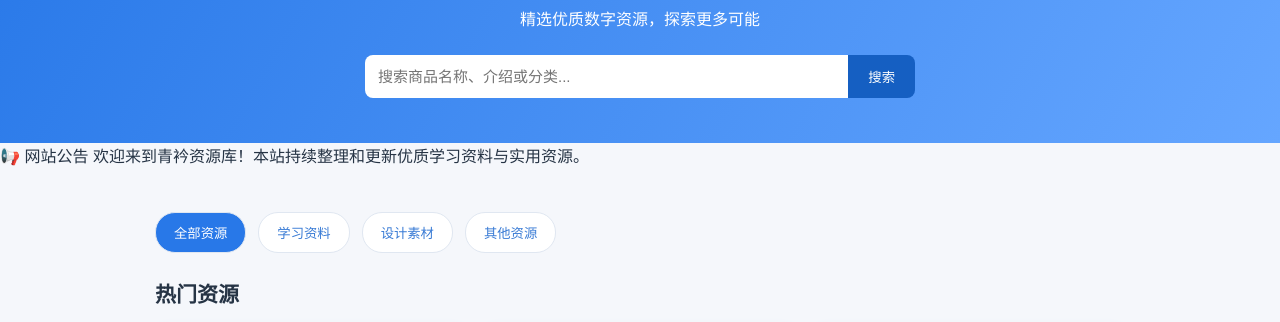
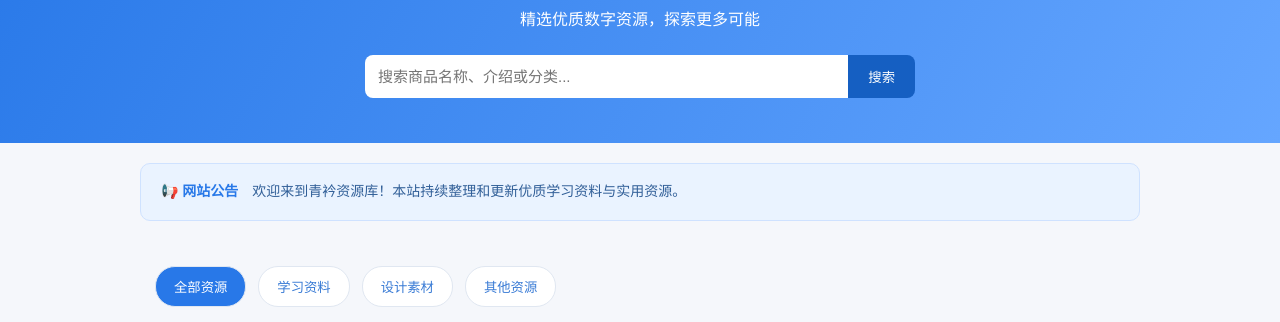
Before and after one commit to ran323177-beep/shop, a plain HTML site: page index.html in a window 1280 px wide. Shown: the part 207-529 px from the top of the page. Drawn offline with Linux system fonts and the light colour scheme.

Commit message:
Update index.html

```diff
--- a/index.html
+++ b/index.html
@@ -69,7 +69,23 @@ nav a {
     border-radius: 0 8px 8px 0;
     cursor: pointer;
 }
+.announcement {
+    max-width: 1000px;
+    margin: 20px auto 0;
+    padding: 16px 20px;
+    background: #eaf3ff;
+    border: 1px solid #cfe2ff;
+    border-radius: 10px;
+    color: #315f98;
+    font-size: 14px;
+    line-height: 1.7;
+}
 
+.announcement-label {
+    font-weight: bold;
+    margin-right: 10px;
+    color: #2878e8;
+}
 main {
     max-width: 1000px;
     margin: 30px auto;
```
